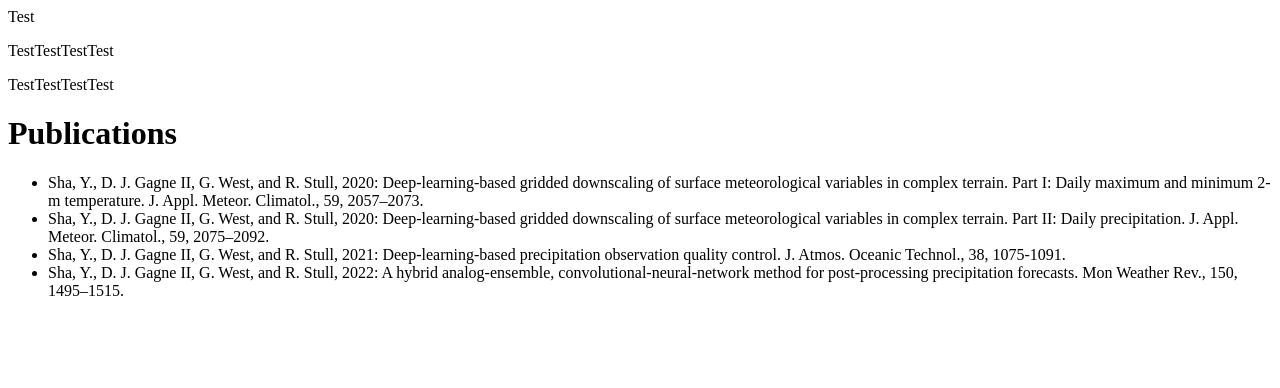
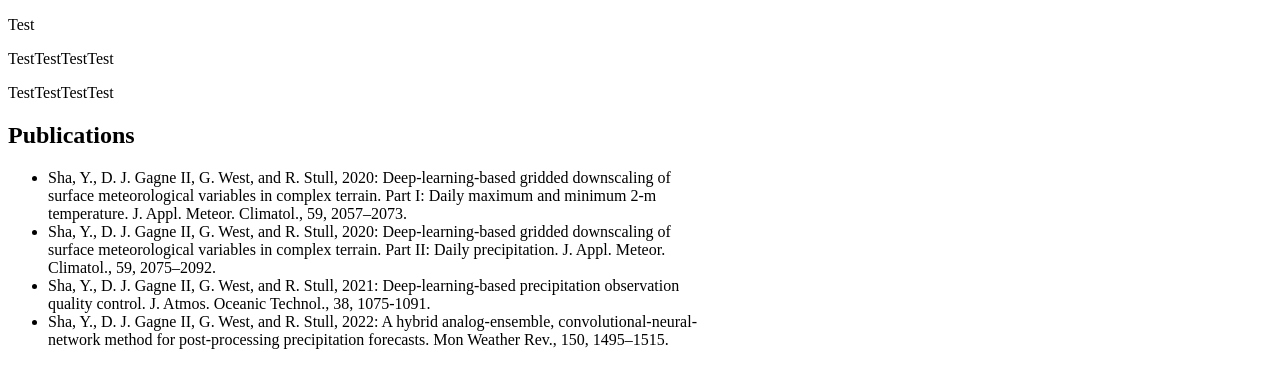
Before and after one commit to yingkaisha/yingkaisha, a plain HTML site: page index.html in a window 1280 px wide. Drawn offline with Linux system fonts and the light colour scheme.

Commit message:
Update index.html

```diff
--- a/index.html
+++ b/index.html
@@ -1,31 +1,47 @@
+<!DOCTYPE html>
+<html>
+
+<head>
+<style>
+div {
+  max-width: 700px;
+  min-width: 100px;
+}
+</style>
+</head>
+
+
+<body>
+
 <p>Test</p>
 <p>TestTestTestTest </p>
 <p>TestTestTestTest</p>
 
+<h2>Publications</h2>
 
-<h1>Publications</h1>
-
+<div>
   <ul>
     <li>
       Sha, Y., D. J. Gagne II, G. West, and R. Stull, 2020:
       Deep-learning-based gridded downscaling of surface meteorological variables in complex terrain.
       Part I: Daily maximum and minimum 2-m temperature. J. Appl. Meteor. Climatol., 59, 2057–2073.
     </li>
-
     <li>
       Sha, Y., D. J. Gagne II, G. West, and R. Stull, 2020:
       Deep-learning-based gridded downscaling of surface meteorological variables in complex terrain.
       Part II: Daily precipitation. J. Appl. Meteor. Climatol., 59, 2075–2092.
     </li>
-
     <li>
       Sha, Y., D. J. Gagne II, G. West, and R. Stull, 2021: Deep-learning-based precipitation observation quality control.
       J. Atmos. Oceanic Technol., 38, 1075-1091.
     </li>
-
     <li>
       Sha, Y., D. J. Gagne II, G. West, and R. Stull, 2022:
       A hybrid analog-ensemble, convolutional-neural-network method for post-processing precipitation forecasts.
       Mon Weather Rev., 150, 1495–1515.
     </li>
   </ul>
+</div>
+
+</body>
+</html>
```
Lines whose indentation alone changed are shown as unchanged.
